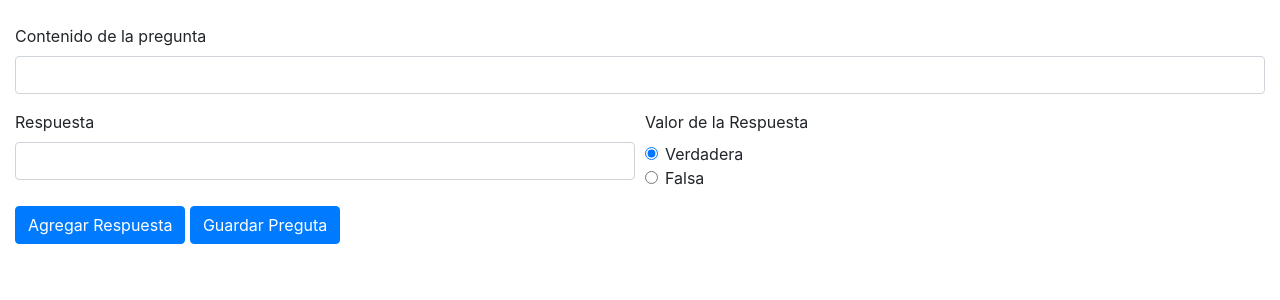
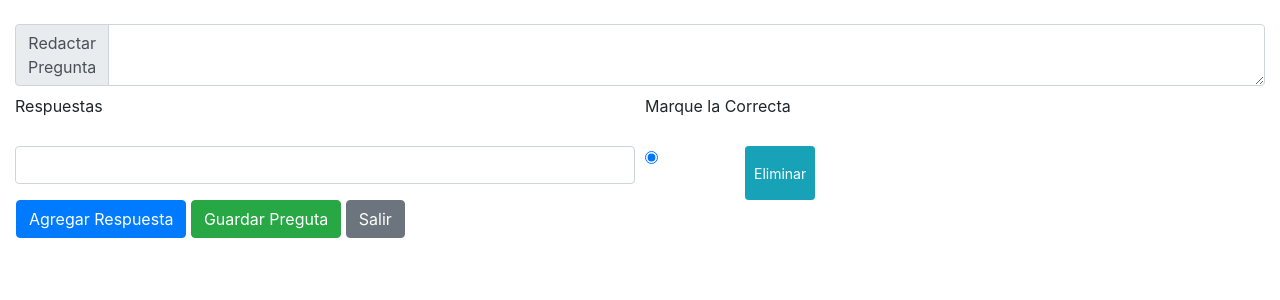
Before and after one commit to villeraluis/desarrollo, a PHP site: page /index.php?accion=preguntas in a window 1280 px wide. Shown: the part 56-356 px from the top of the page. Run offline with PHP 8.4, Linux system fonts and the light colour scheme; some libraries are stand-ins or nearby versions.

Commit message:
se agrego la vista de preguntas

```diff
--- a/index.php
+++ b/index.php
@@ -35,6 +35,13 @@ if( isset($_GET["accion"])){
 
     }
 
+    if($_GET["accion"] == "guardarPregunta"){
+
+       print_r($_POST);
+       require ("vistas/vistasPreguntas/vistaAgregarPreguntas.php");
+
+    }
+
 
 } else {
     require_once 'vistas/vistaInicio.php';
--- a/vistas/footer.php
+++ b/vistas/footer.php
@@ -9,6 +9,7 @@
     <script src="vistas/js/popper.min.js" ></script>
     <script src="vistas/js/bootstrap.min.js" ></script>
     <script src="vistas/complementos/ckeditor/ckeditor.js"></script>
+    <script src="vistas/js/jsPropio/preguntas.js" ></script>
 
 
   </body>
--- a/vistas/header.php
+++ b/vistas/header.php
@@ -7,7 +7,7 @@
 
     <!-- Bootstrap CSS -->
 
-      <script src="vistas/js/jsPropio/preguntas.js" ></script>
+
       <link rel="stylesheet" href="vistas/css/bootstrap.min.css" >
 
 
--- a/vistas/js/jsPropio/preguntas.js
+++ b/vistas/js/jsPropio/preguntas.js
@@ -1,13 +1,35 @@
-
-function agregarRespuesta(codigo) {
-
-window.alert(codigo);
-    datos = $('#completa');
-    input = $(codigo);
-
-    // agrego la tabla al div
-    datos.append(input);
 
 
 
-}
+$(document).ready(function () {
+
+    //max de 10 campos
+
+    x = 2;
+    t=2
+    $('#btnAgregarRespuesta').click(function (e) {
+        input = '<div class="form-row pt-3" id="respuesta">\
+        <div class="form-group col-md-6">\
+        <input type="text" class="form-control" id="inputCity" name="contenidoRespuesta'+x+'" required></div>\
+        <div class="form-group col-md-1"><div class="form-check">\
+        <input class="form-check-input" type="radio" name="valorRespuetas" id="valorRespuetas" value="'+x+'" required  checked>\
+        </div></div><button type="button" class="btn btn-info  btn-sm form-check-label  " id="eliminar">Eliminar</button></div>';
+        e.preventDefault();  //prevenir novos clicks
+        if (t <= 6) {
+            $('#listas').append(input);
+            x++;
+            t++;
+        }
+    });
+    // Remover o div anterior
+    $('#listas').on("click", "#eliminar", function (e) {
+        e.preventDefault();
+        $(this).parent('div').remove();
+        t--;
+    });
+
+
+
+
+
+});
--- a/vistas/vistasPreguntas/vistaAgregarPreguntas.php
+++ b/vistas/vistasPreguntas/vistaAgregarPreguntas.php
@@ -4,26 +4,37 @@
 <div class="container-fluid">
 
 
-    <form class="mt-4" action="index.php?accion=guardarLectura" method="post">
-        <?php require 'vistas/vistasPreguntas/vistaPregunta.php';
+    <form class="mt-4" action="index.php?accion=guardarPregunta" method="post">
+        <?php require 'vistas/vistasPreguntas/vistaPregunta.php'; ?>
+
+        <div class="form-row pt-2">
+            <div class="form-group col-md-6">
+                <label for="inputEmail4">Respuestas</label>
+            </div>
+            <div class="form-group col-md-6">
+                <label for="inputPassword4">Marque la Correcta</label>
+            </div>
+        </div>
+
+        <div class="" id="completa">
+            <?php require 'vistas/vistasPreguntas/vistaRespuesta.php'; ?>
+        </div>
+
+
+         <a class="btn btn-primary ml-3" id="btnAgregarRespuesta">Agregar Respuesta</a>
+
+        <button type="submit" class="btn btn-success">Guardar Preguta</button>
+        <a  href="index.php" type="button" class="btn btn-secondary">Salir</a>
+</div>
 
 
 
-        ?>
-        <div class=""  id="completa">
 
 
-        <?php
 
-        require 'vistas/vistasPreguntas/vistaRespuesta.php';
-        echo $codigo
+    </form>
 
-        ?>
-       </div>
-        <a class="btn btn-primary " onclick= "agregarRespuesta()"  >Agregar Respuesta</a>
 
-        <button type="submit" class="btn btn-primary">Guardar Preguta</button>
-    </form>
 
 </div>
 
--- a/vistas/vistasPreguntas/vistaPregunta.php
+++ b/vistas/vistasPreguntas/vistaPregunta.php
@@ -1,5 +1,6 @@
-<div class="form-group">
-    <label for="exampleInputEmail1">Contenido de la pregunta</label>
-    <input  type="text" class="form-control" id="contenidoPregunta" name="contenidoPregunta" aria-describedby="emailHelp" required>
-
+<div class="input-group">
+  <div class="input-group-prepend">
+    <span class="input-group-text" required>Redactar <br> Pregunta</span>
+  </div>
+  <textarea class="form-control" name= "contenidoPreguta" aria-label="With textarea" required></textarea>
 </div>
--- a/vistas/vistasPreguntas/vistaRespuesta.php
+++ b/vistas/vistasPreguntas/vistaRespuesta.php
@@ -1,31 +1,12 @@
-<?php
-$codigo= '<div  id="" class="">
-<div  class="form-row">
-    <div id="res" class="col-md-6 mb-3">
-        <label>Respuesta</label>
-        <input type="text" class="form-control" id="respuesta" name="respuesta" required>
-
-    </div>
-
-    <div id="valor" class="col-md-6 mb-3">
-
-        <div class="">
-            <label id="valorRes" for="validationCustom02">Valor de la Respuesta</label>
-            <div id="verdadera" class="form-check">
-                <input class="form-check-input" type="radio" name="gridRadios" id="gridRadios1" value="V" checked>
-                <label class="form-check-label" for="gridRadios1">
-                    Verdadera
-                </label>
+<div id="listas">
+    <div class="form-row pt-1" id="respuesta">
+        <div class="form-group col-md-6">
+            <input type="text" class="form-control" id="contenidoRespuesta1" name="contenidoRespuesta1" required></div>
+        <div class="form-group col-md-1 ">
+            <div class="form-check">
+                <input class="form-check-input" type="radio" name="valorRespuetas" id="valorRespuetas" value="1" required checked>
             </div>
-            <div id="falsa" class="form-check">
-                <input class="form-check-input" type="radio" name="gridRadios" id="gridRadios2" value="F">
-                <label class="form-check-label" for="gridRadios2">
-                    Falsa
-                </label>
-            </div>
-
-        </div>
-
+        </div><button type="button" class="btn btn-info  btn-sm form-check-label remover_campo  " id="eliminar">Eliminar</button>
     </div>
 </div>
-</div>';
+</div>
```
